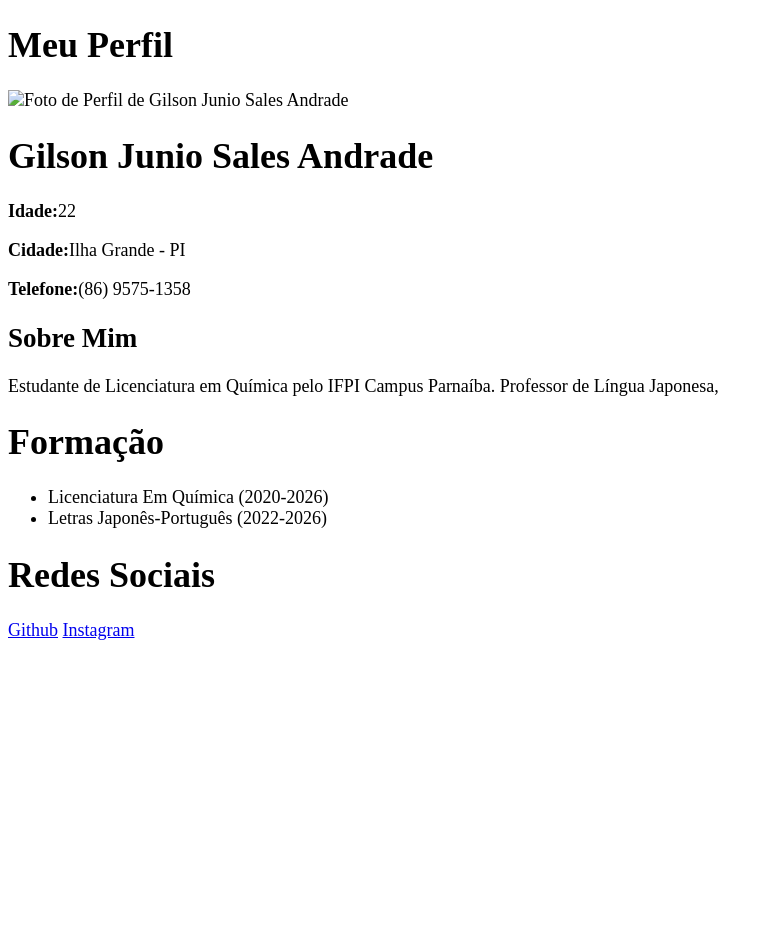
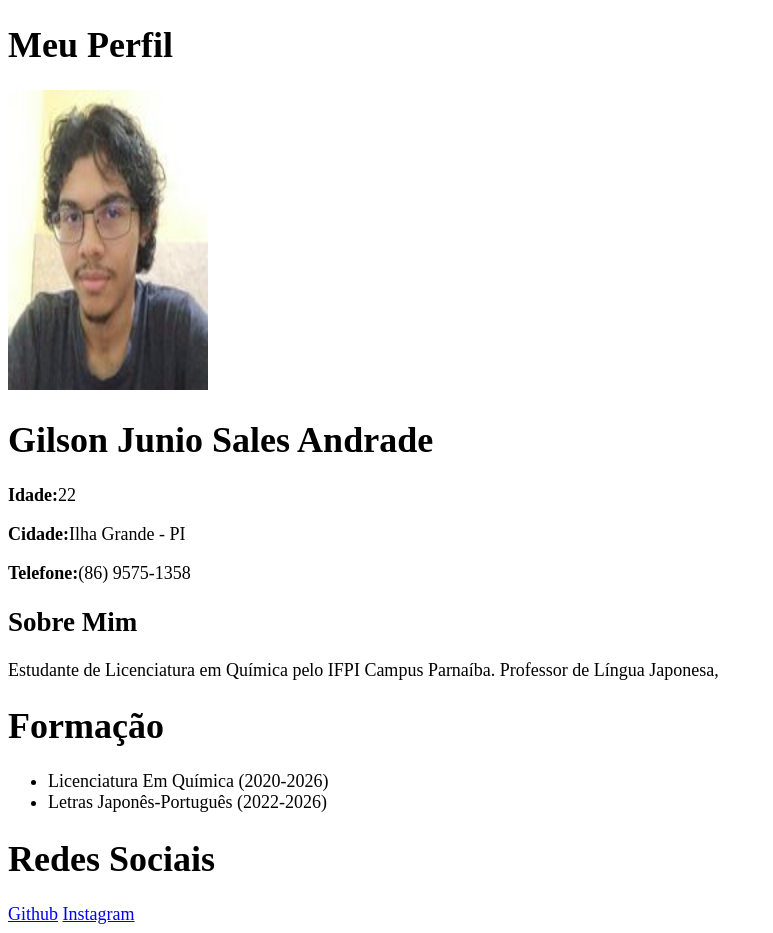
Before and after one commit to GilsonJunio/Portifolio, a plain HTML site: page index.html in a window 1280 px wide. Shown: the whole page, without its empty margins (0-773 px from the left). Before the commit the page ends 800 px from the top, so only its background shows below. Drawn offline with Linux system fonts and the light colour scheme.

Commit message:
Update index.html

```diff
--- a/index.html
+++ b/index.html
@@ -14,7 +14,7 @@
 
 <body>
     <h1>Meu Perfil</h1>
-    <img width="200px" height="300px" src="pp.png" alt="Foto de Perfil de Gilson Junio Sales Andrade">
+    <img width="200px" height="300px" src="pp.jpg" alt="Foto de Perfil de Gilson Junio Sales Andrade">
     <h1>Gilson Junio Sales Andrade</h1>
 
     <p><b>Idade:</b>22</p>
```
